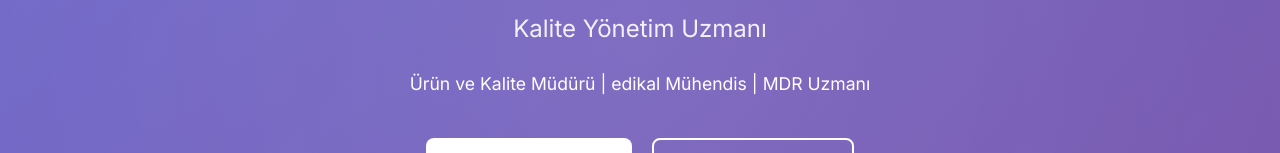
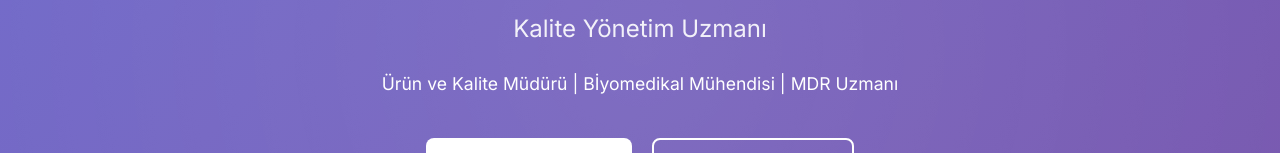
Before and after one commit to betulaykabaa/betulaykaba.github.io, a plain HTML site: page index.html in a window 1280 px wide. Shown: the part 380-533 px from the top of the page. Drawn offline with Linux system fonts and the light colour scheme.

Commit message:
Update index.html

```diff
--- a/index.html
+++ b/index.html
@@ -77,7 +77,7 @@
             <h1>Merhaba, Ben <span class="gradient-text"> Kaba!</span></h1>
             <div class="typewriter" id="typewriter"></div>
             <p class="hero-subtitle">
-                Ürün ve Kalite Müdürü | edikal Mühendis | MDR Uzmanı
+                Ürün ve Kalite Müdürü | Bİyomedikal Mühendisi | MDR Uzmanı
             </p>
             <div class="cta-buttons">
                 <a href="#projects" class="btn btn-primary">Projelerimi Keşfet</a>
```
